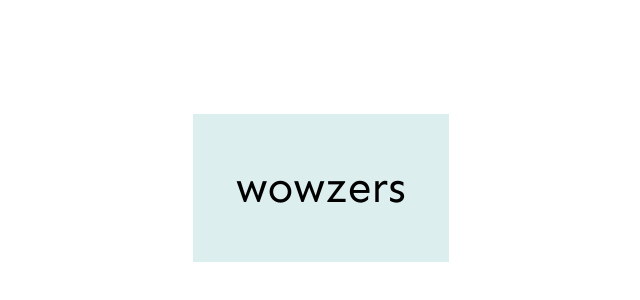
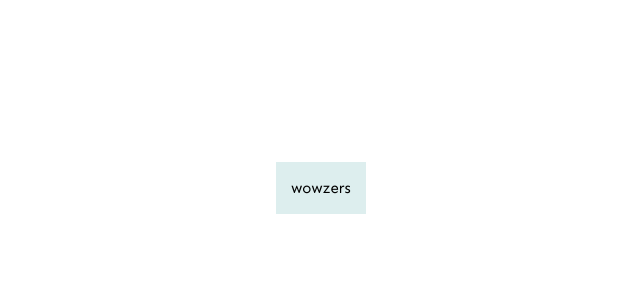
Before and after one commit to thatpeskylimey/cyculp.in, a plain HTML site: page hexagons.html in a window 1280 px wide. Shown: the part 220-520 px from the top of the page, without its empty margins (319-959 px from the left). Drawn offline with Linux system fonts and the light colour scheme.

Commit message:
updated base size

```diff
--- a/styles/styles.scss
+++ b/styles/styles.scss
@@ -1,4 +1,4 @@
-$width: 20vw; // change me!
+$width: 7vw; // change me!
 $speed: 500ms ease-in-out; // Speed me up or slow me down
 $color: #dee; // change the hexagon colour
 
```
Also changed, not shown: styles/styles.css, 1 other file.
